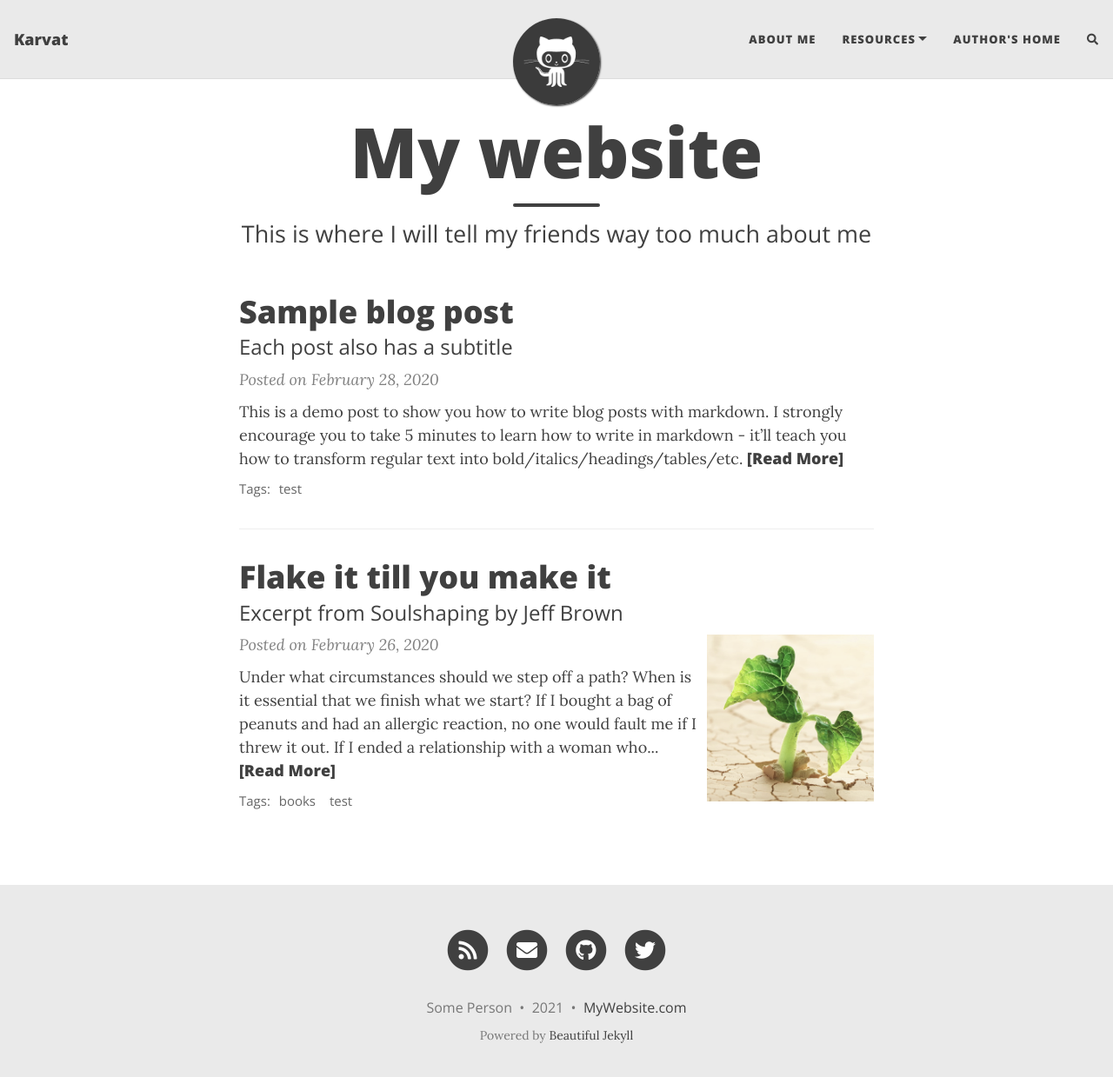
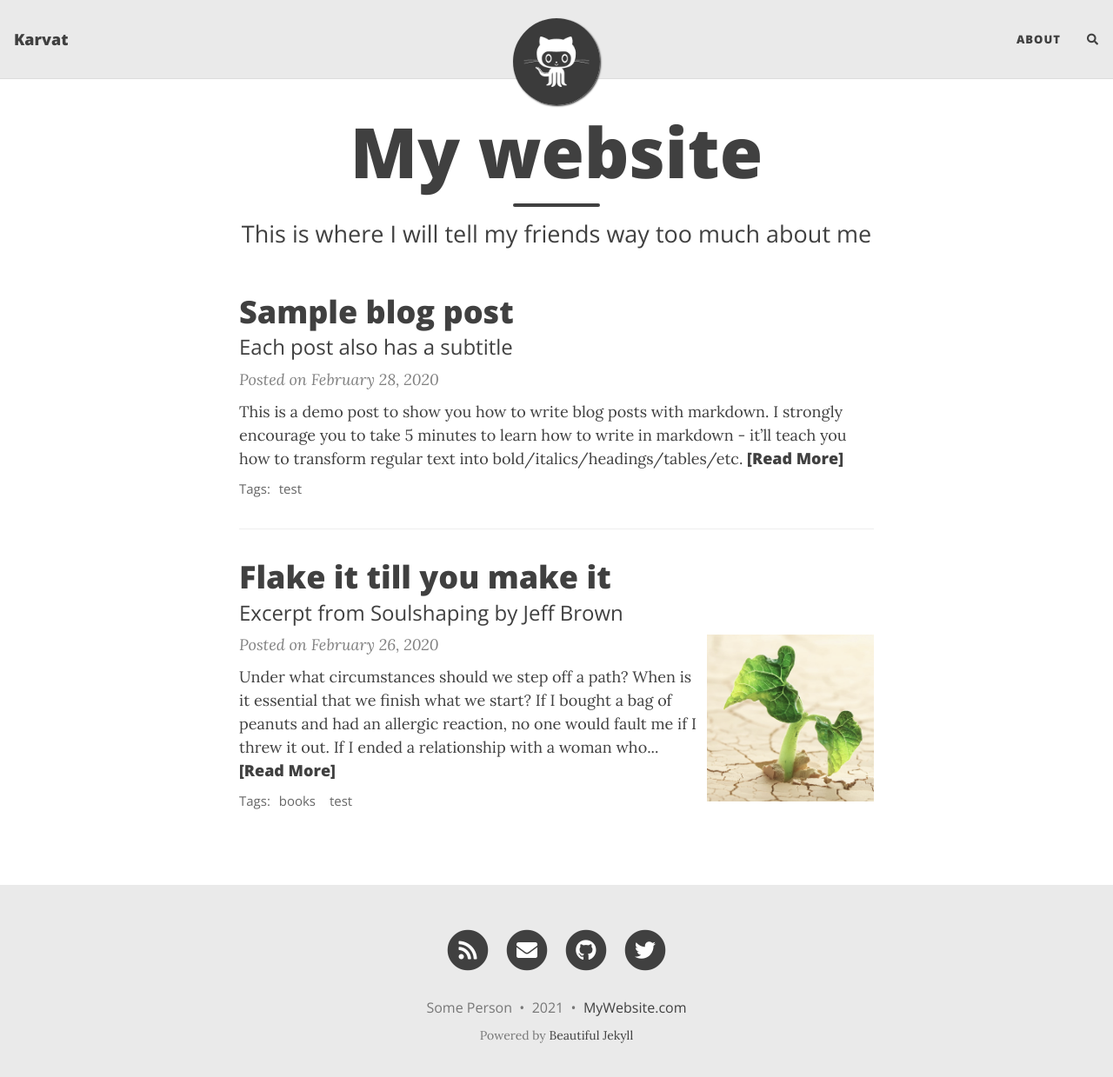
Before and after one commit to factorem1337/karvat, a Jekyll site: the page built from index.html, in a window 1280 px wide and 1252 px high. Shown: the top 1239 px of the window at 87% size. Built offline with Jekyll 4.4.1, drawn with Linux system fonts in a browser that asks for light colours; nearby versions of some CDN libraries; the list of posts is cut into pages by our own code; comment, search, counter and statistics services are not loaded.

Commit message:
Update _config.yml

```diff
--- a/_config.yml
+++ b/_config.yml
@@ -14,11 +14,11 @@ author: Some Person
 # --- List of links in the navigation bar --- #
 
 navbar-links:
-  About Me: "aboutme"
-  Resources:
-    - Beautiful Jekyll: "https://beautifuljekyll.com"
-    - Learn markdown: "https://www.markdowntutorial.com/"
-  Author's home: "https://deanattali.com"
+  About: "aboutme"
+  #Resources:
+    #- Beautiful Jekyll: "https://beautifuljekyll.com"
+    #- Learn markdown: "https://www.markdowntutorial.com/"
+  #Author's home: "https://deanattali.com"
 
 # --- Logo --- #
 
```
